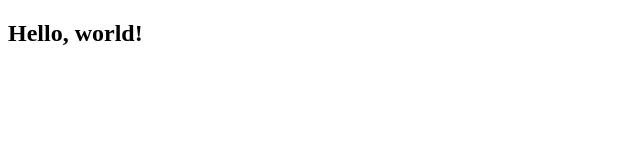
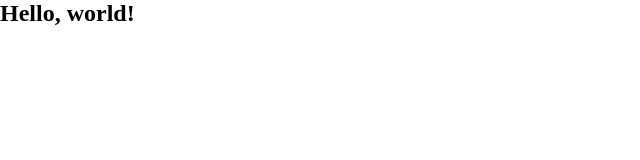
Before and after one commit to kylelee33/test, a website: page public/index.html in a window 1280 px wide. Shown: the whole page, without its empty margins (0-640 px from the left). Drawn offline with Linux system fonts and the light colour scheme.

Commit message:
I add css

```diff
--- /dev/null
+++ b/public/index.css
@@ -0,0 +1,5 @@
+* {
+  margin: 0;
+  padding: 0;
+  box-sizing: border-box;
+}
--- a/public/index.html
+++ b/public/index.html
@@ -6,10 +6,12 @@
   <meta name="viewport" content="width=device-width, initial-scale=1.0">
   <meta http-equiv="X-UA-Compatible" content="ie=edge">
   <title>Kyle Lee</title>
+  <link rel="stylesheet" href="./index.css" />
 </head>
 
 <body>
   <h2>Hello, world!</h2>
 </body>
-  <script src="/index.js"></script>
+<script src="/index.js"></script>
+
 </html>
```
